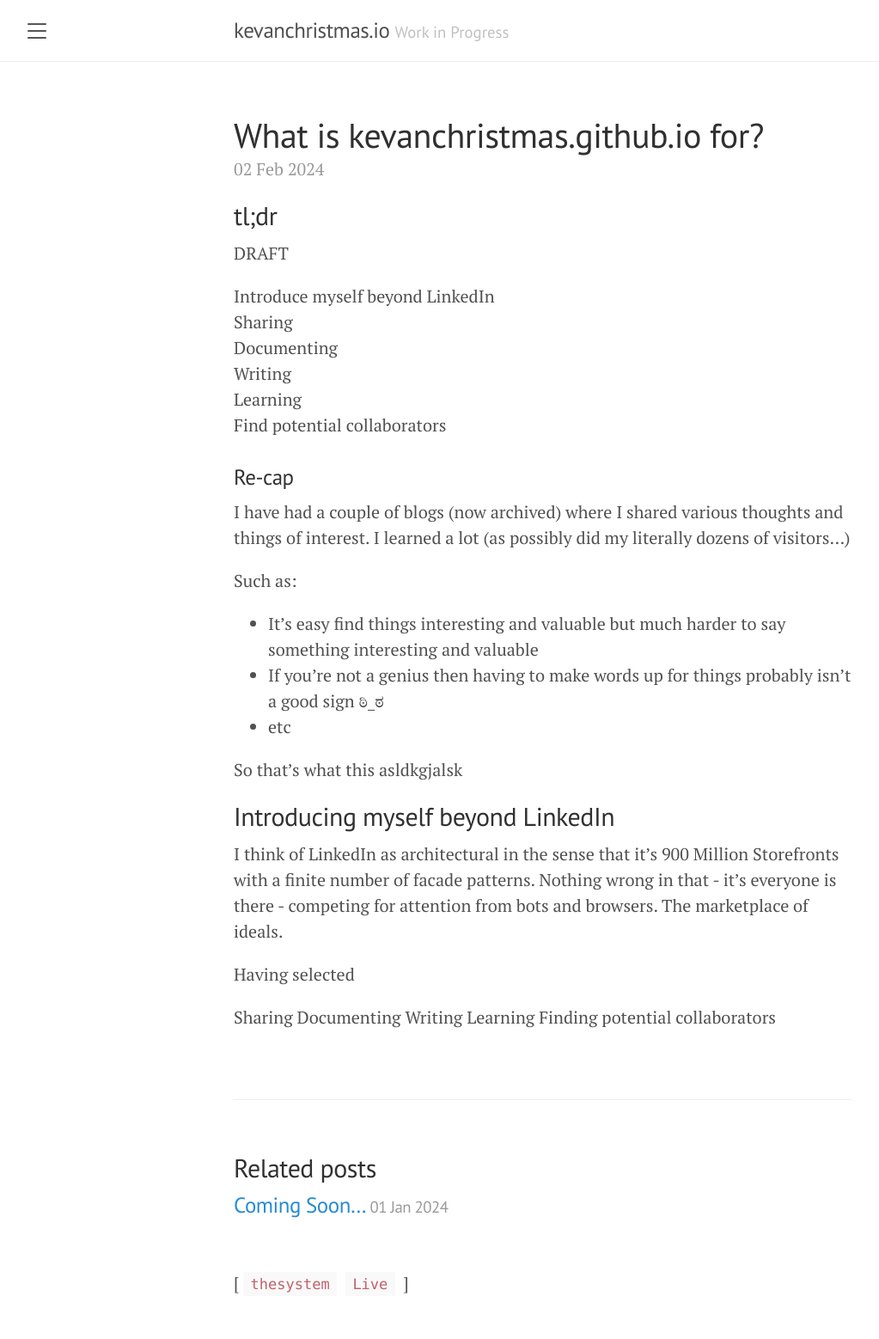
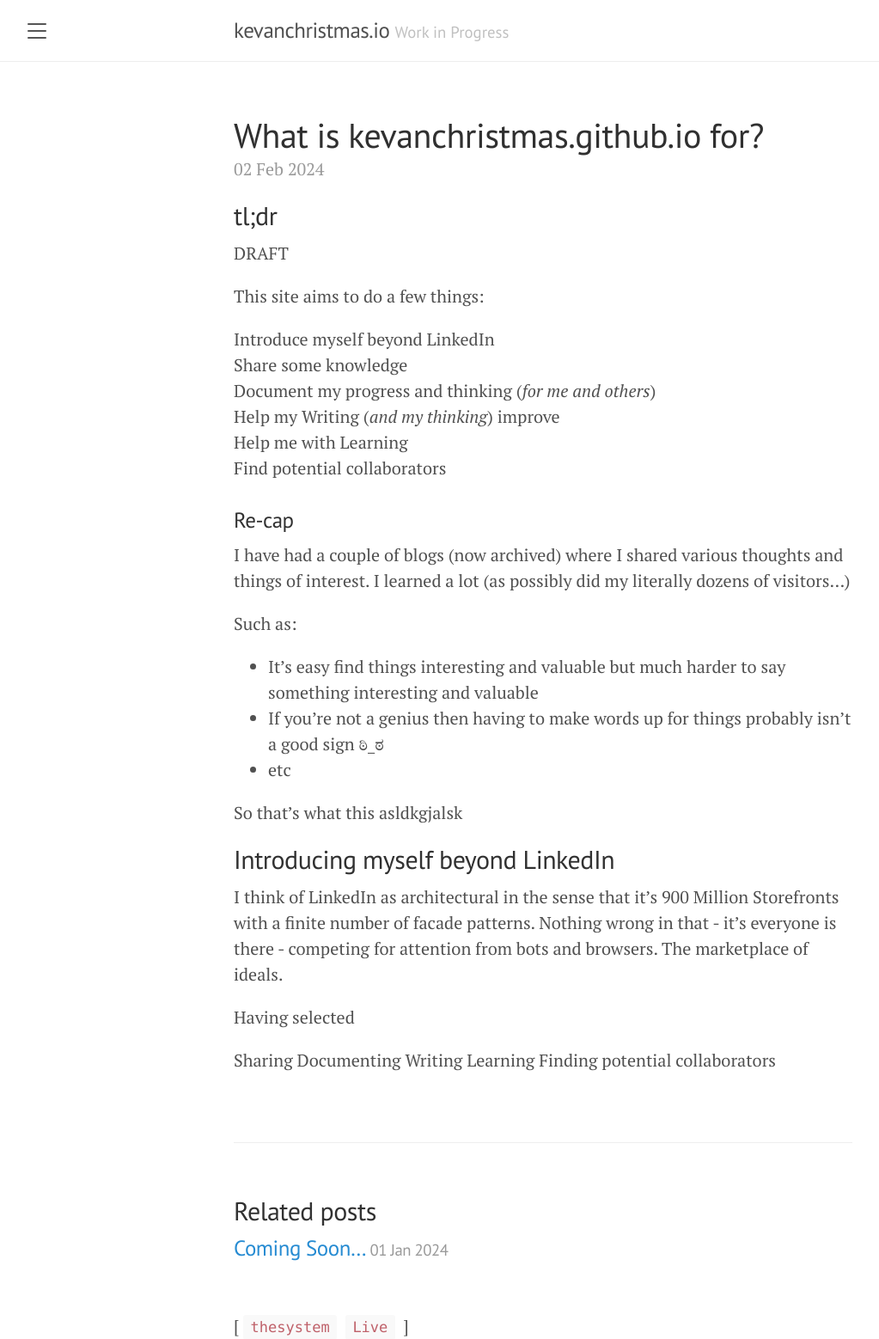
Before and after one commit to kevanchristmas/kevanchristmas.gitHub.io, a Jekyll site: the page built from _posts/2024-02-02-whats it for.md, in a window 1280 px wide. Shown: the whole page at 86% size, without its empty margins (8-1031 px from the left). Built offline with Jekyll 4.4.1, drawn with Linux system fonts in a browser that asks for light colours; before the commit the page ends 1508 px from its top, so only the background shows below that.

Commit message:
Improve tldr

```diff
--- a/_posts/2024-02-02-whats it for.md
+++ b/_posts/2024-02-02-whats it for.md
@@ -8,11 +8,13 @@ tags: thesystem Live
 
 DRAFT
 
+This site aims to do a few things:
+
 Introduce myself beyond LinkedIn
-Sharing
-Documenting
-Writing
-Learning
+Share some knowledge
+Document my progress and thinking (*for me and others*)
+Help my Writing (*and my thinking*) improve
+Help me with Learning
 Find potential collaborators
 
 ### Re-cap
```
Also changed, not shown: 1 other file.
